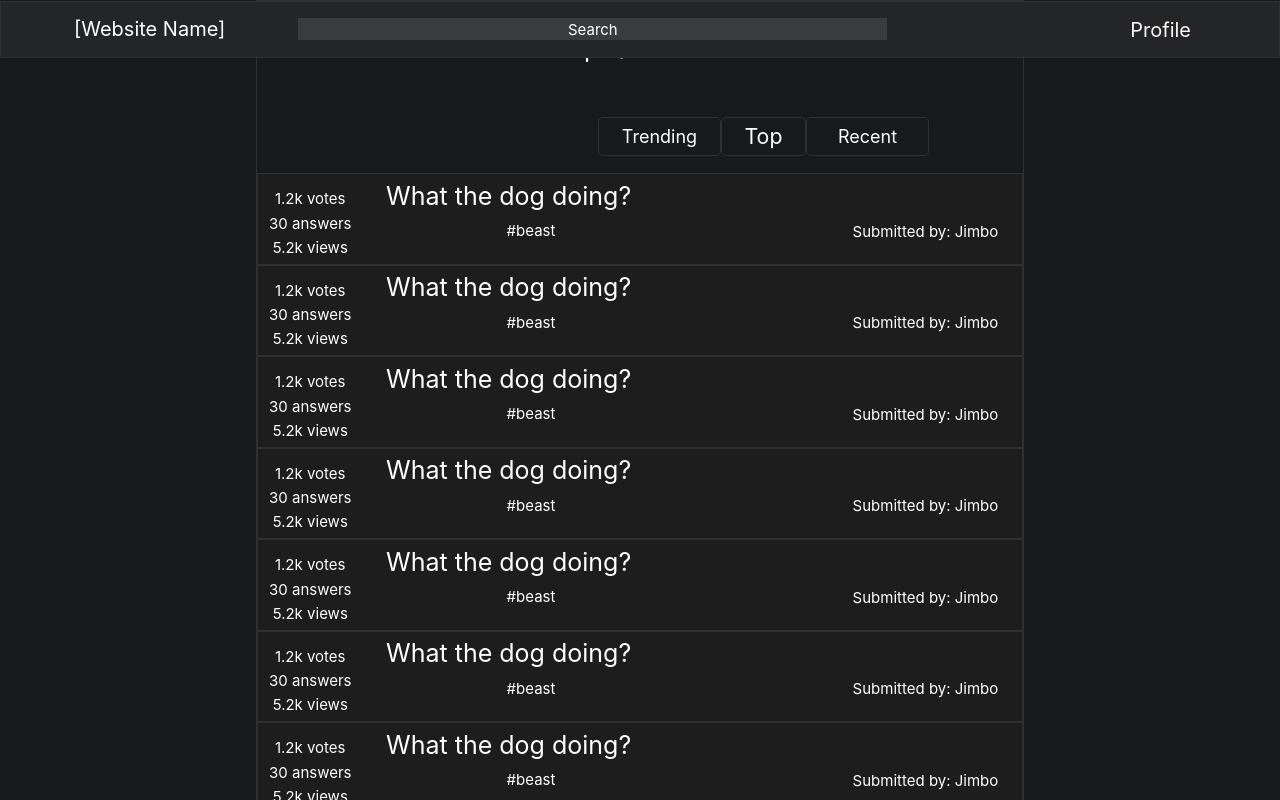
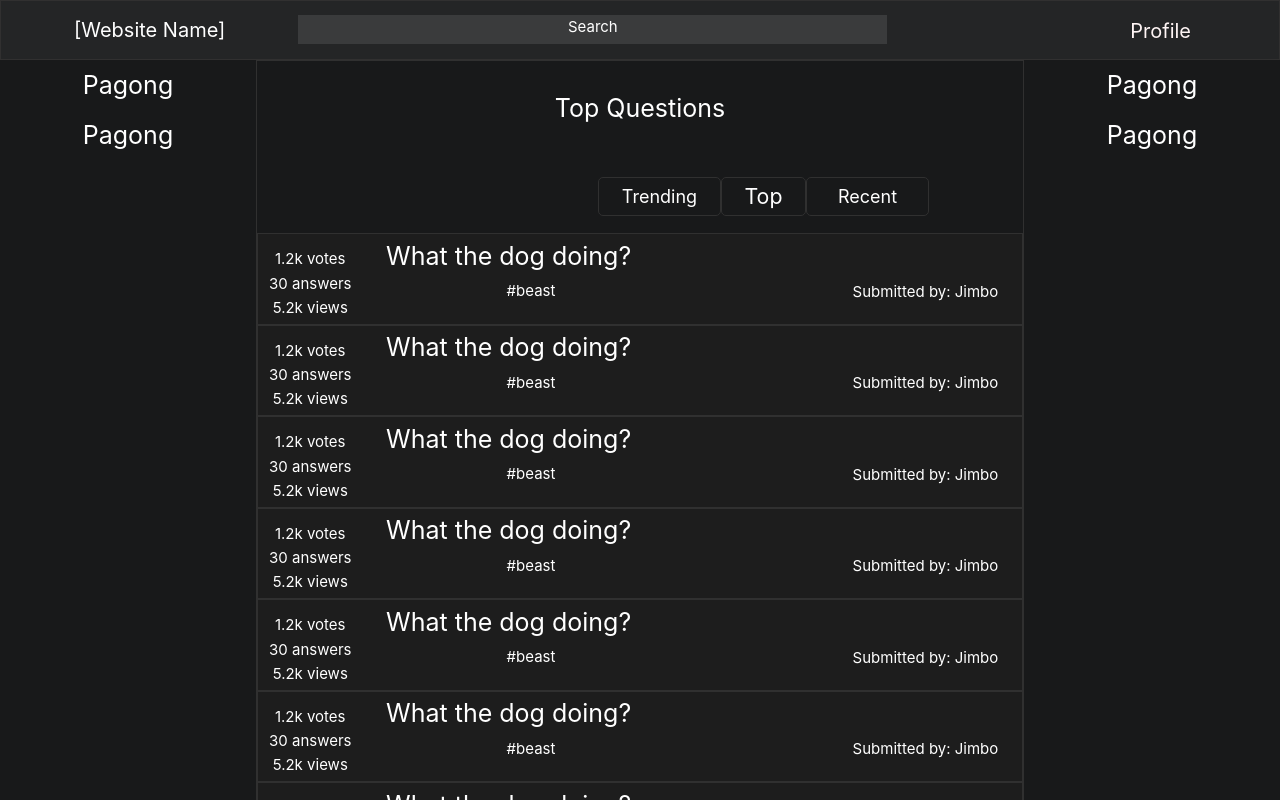
Before and after one commit to Scrappyz/QA-Sharing-Platform, a React (Create React App) app: page / in a window 1280 px wide. Built offline with nearby package versions, Linux system fonts and the light colour scheme.

Commit message:
Fixed layout

```diff
--- a/src/views/components/Header/Header.css
+++ b/src/views/components/Header/Header.css
@@ -1,9 +1,8 @@
 header {
     box-sizing: border-box;
     width: 100%;
-    position: absolute;
-    left: 0;
-    top: 0.1rem;
+    height: 7.5%;
+    position: relative;
     display: flex;
     align-items: center;
     justify-content: space-evenly;
@@ -27,7 +26,7 @@ header .search-bar {
     box-sizing: border-box;
     padding: 0.288rem 2.62rem 0.113rem 2.62rem;
     width: 58.9rem;
-    height: calc(100% - 0.3rem);
+    height: calc(100% - 50%);
     text-align: center;
     font-size: 1.5rem;
     font-weight: 400;
--- a/src/views/components/Sidebar/Sidebar.css
+++ b/src/views/components/Sidebar/Sidebar.css
@@ -1,9 +1,10 @@
 .sidebar-container {
     box-sizing: border-box;
+    position: relative;
     padding: 0;
     width: 20%;
     height: 100%;
-    row-gap: 2.3rem;
+    row-gap: 0;
     align-items: center;
     display: flex;
     flex-direction: column;
--- a/src/views/components/Sidebar/Sidebar.js
+++ b/src/views/components/Sidebar/Sidebar.js
@@ -7,7 +7,8 @@ function Sidebar() {
 
     return (
         <div className="sidebar-container">
-
+            <button className="home-btn">Pagong</button>
+            <button className="home-btn">Pagong</button>
         </div>
     )
 }
--- a/src/views/pages/Home/Home.css
+++ b/src/views/pages/Home/Home.css
@@ -35,8 +35,9 @@ body {
 .frame .main-container {
   width: 100%;
   height: 100%;
+  position: relative;
   left: 0;
-  top: 5.6rem;
+  top: 0;
   display: flex;
   align-items: flex-start;
 }
@@ -45,6 +46,7 @@ body {
   box-sizing: border-box;
   width: 60%;
   height: 100%;
+  position: relative;
   align-items: center;
   display: flex;
   flex-direction: column;
```
